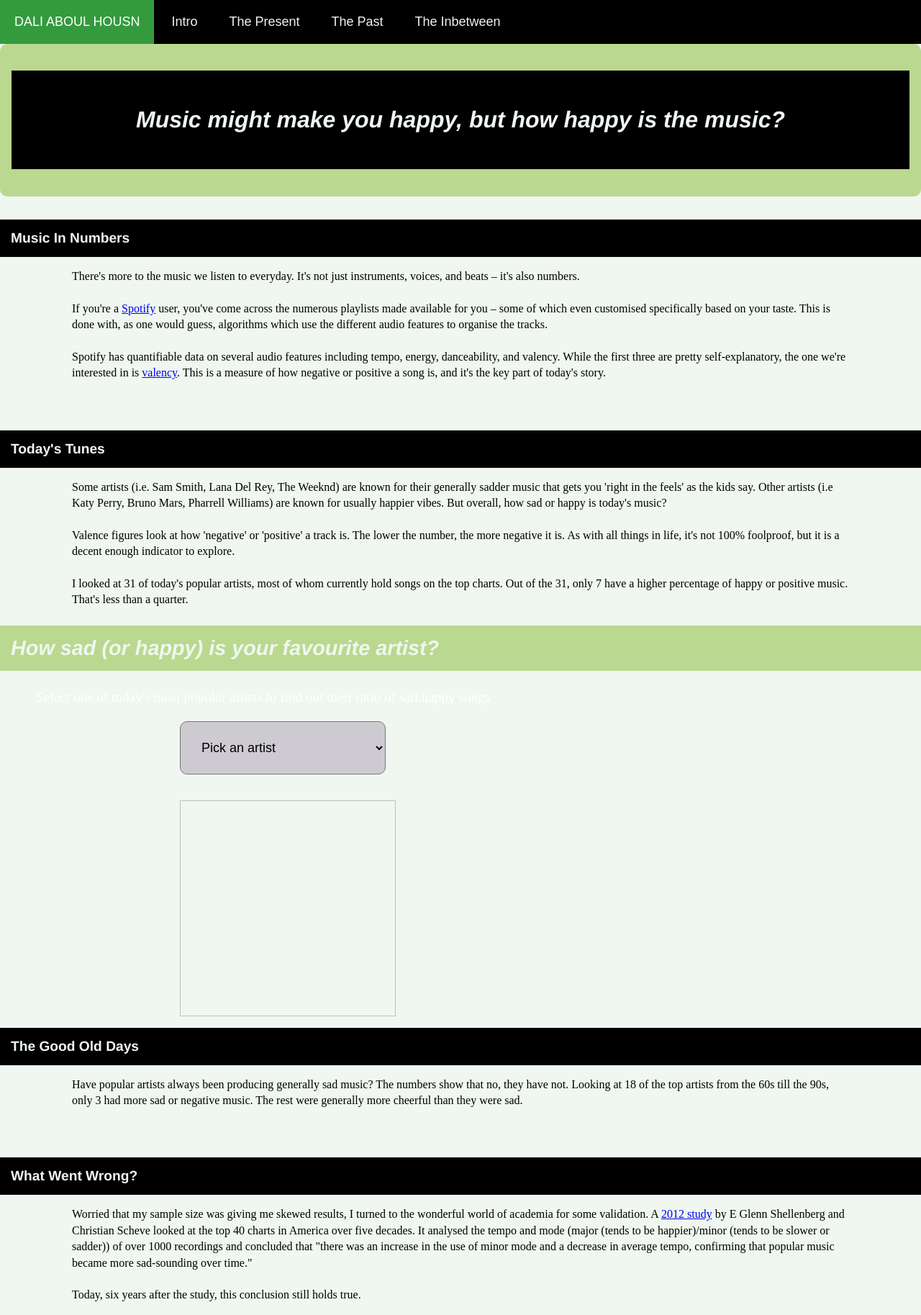
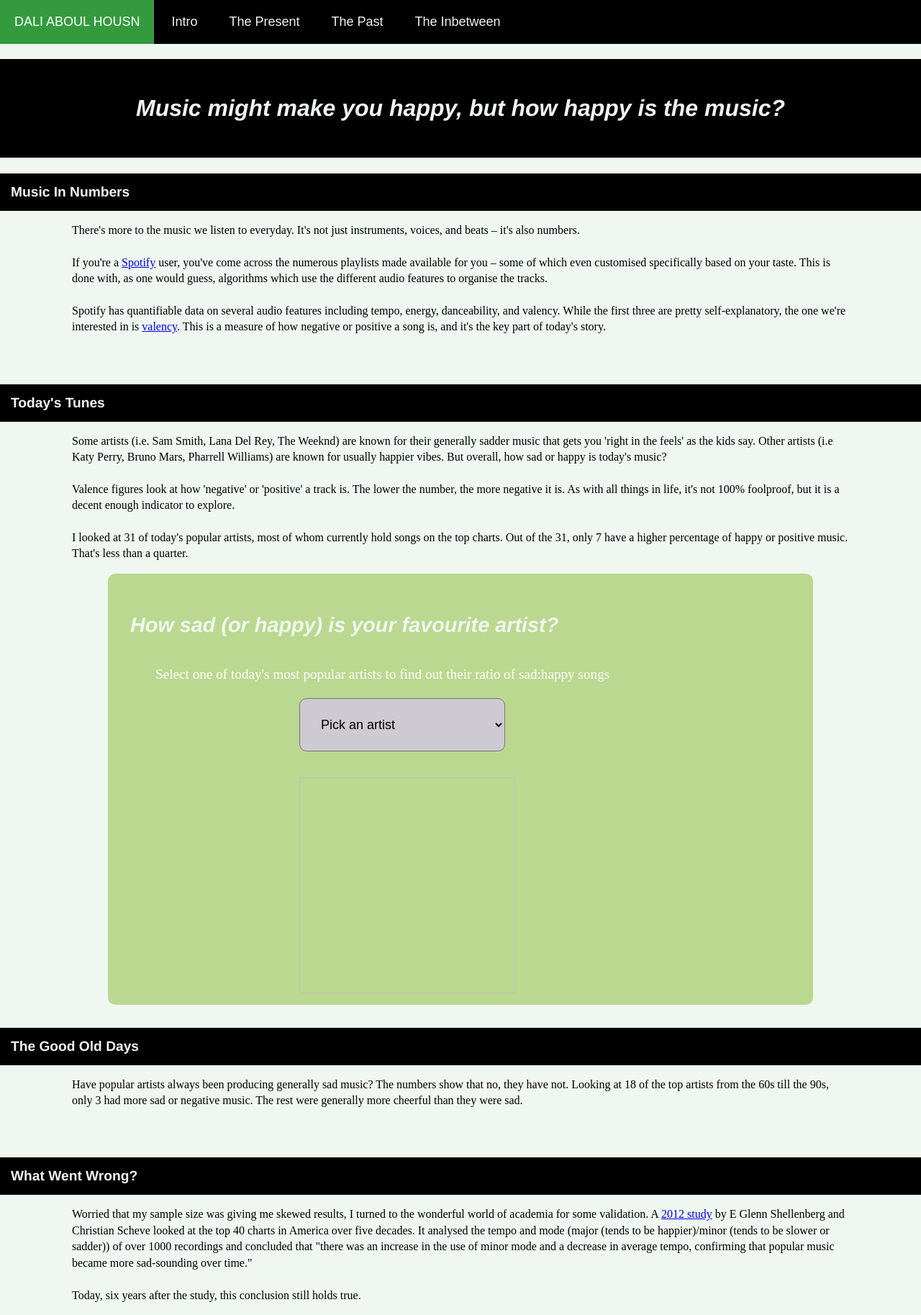
Before and after one commit to ah-dali/ah-dali.github.io, a Jekyll site: the page built from index.html, in a window 1280 px wide. Shown: the whole page at 72% size. Built offline with Jekyll 4.4.1, drawn with Linux system fonts in a browser that asks for light colours.

Commit message:
Update main.css

```diff
--- a/css/main.css
+++ b/css/main.css
@@ -59,8 +59,9 @@ p {
     color: black;
 }
 
-.card {
-  align: right;
+.jumbotron {
+  margin-left: 150px;
+  margin-right: 150px;
   border-radius: 10px;
   padding: 1rem;
   margin-bottom: 2rem;
```
